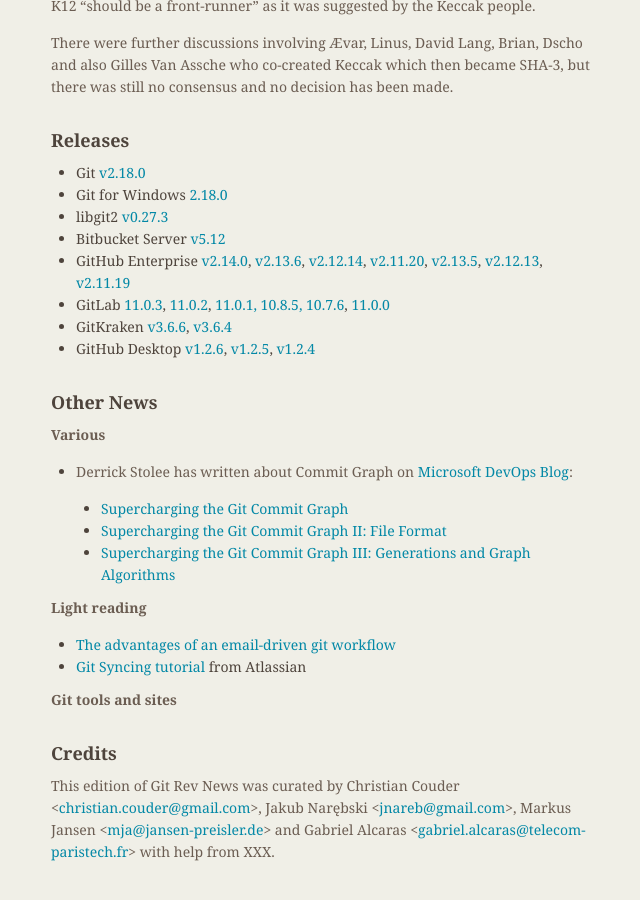
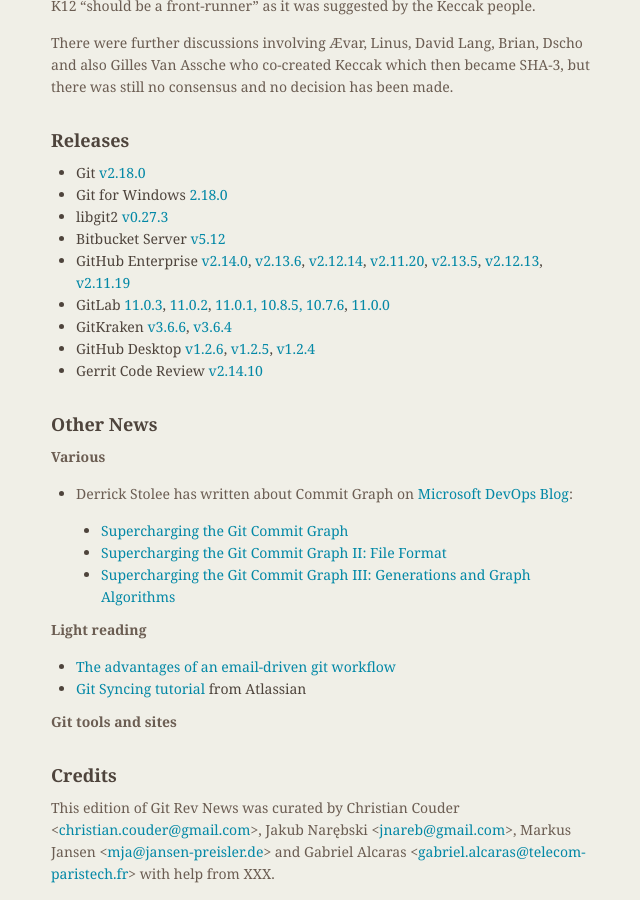
Before and after one commit to git/git.github.io, a Jekyll site: the page built from rev_news/drafts/edition-41.md, in a window 1280 px wide and 900 px high, scrolled down 1295 px. Shown: the whole window, without its empty margins (483-1123 px from the left). Built offline with Jekyll 4.4.1, drawn with Linux system fonts in a browser that asks for light colours; before the commit the page ends 2173 px from its top, so only the background shows below that.

Commit message:
Add Gerrit Code Review v2.14.10 release

```diff
--- a/rev_news/drafts/edition-41.md
+++ b/rev_news/drafts/edition-41.md
@@ -122,6 +122,7 @@
 + GitHub Desktop [v1.2.6](https://desktop.github.com/release-notes/),
 [v1.2.5](https://desktop.github.com/release-notes/),
 [v1.2.4](https://desktop.github.com/release-notes/)
++ Gerrit Code Review [v2.14.10](https://www.gerritcodereview.com/releases/2.14.md)
 
 ## Other News
 
```
